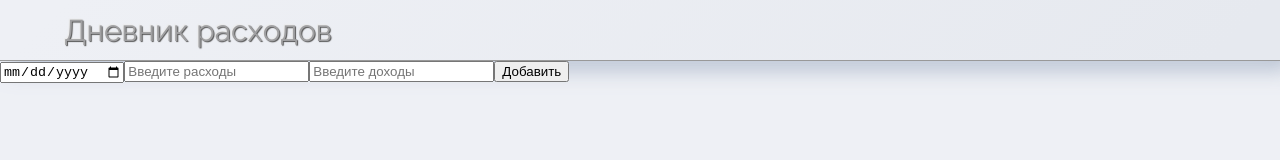
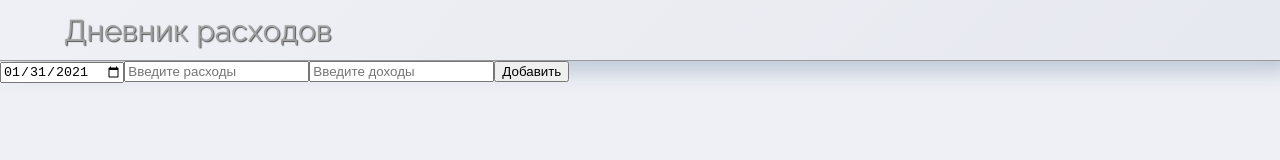
Before and after one commit to RinatYR/day-app, a React (Create React App) app: page / in a window 1280 px wide. Shown: the top 160 px of the page. Built offline with nearby package versions, Linux system fonts and the light colour scheme.

Commit message:
забрали из input введеные значения и поиестили их в новый объект

```diff
--- a/src/components/app/App.js
+++ b/src/components/app/App.js
@@ -2,7 +2,7 @@ import './App.css';
 import Header from '../header/Header';
 import PayList from '../pay-list/PayList';
 import { useContext, useState } from 'react';
-import { getDateNow, clearSymbol } from '../../utils/formUtils';
+import { getDateNow, clearSymbol, MONTH_RU } from '../../utils/formUtils';
 
 const payItems = [
   {day: '07', mounth: 'ЯНВ', year: '20', positive: 3000, negative: 543},
@@ -26,6 +26,17 @@ const [negative, setNegative] = useState('');
 
 /*Стейт дохода   */
 const [positive, setPositive] = useState('');
+
+
+const handlerAddDay = () =>{
+
+  const dateParse = date.split('-');
+  const day = dateParse[2];
+  const mounth = MONTH_RU[parseInt(dateParse[1])];
+  const year = dateParse[0].slice(2);
+  const result = {day , mounth, year , positive, negative};
+  console.log(result);
+}
 
 // const handlerInputText = (e) => {
 
@@ -58,9 +69,9 @@ const [positive, setPositive] = useState('');
       {/* <PayList payItems={payItems} /> */}
       <div>
           <input type="date" onInput={(e) => setDate(e.target.value)} value={date}/>
-          <input type="text" onInput={(e) => setNegative(clearSymbol(e.target.value))} value={negative} placeholder="Введите расходы"/>
-          <input type="text" onInput={(e) => setPositive(e.target.value)} value={positive} placeholder="Введите доходы"/>
-          <button>Добавить</button>
+          <input type="text" onInput={(e) => setNegative(clearSymbol(e.target.value, negative))} value={negative} placeholder="Введите расходы"/>
+          <input type="text" onInput={(e) => setPositive(clearSymbol(e.target.value, positive))} value={positive} placeholder="Введите доходы"/>
+          <button onClick={handlerAddDay}>Добавить</button>
       </div>
       {/* <input type="text" onInput={handlerInputText} value={inputText}/>
       <button class="num" onClick={buttonClick}>1</button> */}
--- a/src/utils/formUtils.js
+++ b/src/utils/formUtils.js
@@ -3,17 +3,36 @@
 */
 export const getDateNow = () => {
     const dateNow = new Date();
-    const yearNow = dateNow.getFullYear() < 10 ? '0' + dateNow.getFullYear() : dateNow.getFullYear();
-    const monthNow = dateNow.getMonth() < 10 ? '0' + dateNow.getMonth() : dateNow.getMonth();
-    const dayNow = dateNow.getDate() < 10 ? '0' + dateNow.getDate() : dateNow.getDate();
-    return `${yearNow}-${monthNow}-${dayNow}`
+    const year = dateNow.getFullYear() < 10 ? '0' + dateNow.getFullYear() : dateNow.getFullYear();
+    const monthNow = dateNow.getMonth() + 1;
+    const month = monthNow < 10 ? '0' + monthNow : monthNow;
+    const day = dateNow.getDate() < 10 ? '0' + dateNow.getDate() : dateNow.getDate();
+    return `${year}-${month}-${day}`
   }
 
 
 
-  export const clearSymbol = (str) => {
-
+  export const clearSymbol = (str, prevState) => {
     const num = Math.abs(parseInt(str));
-    return num ? num : '';  /*если num не число, то передаем 0, иначе num*/
+    const result = (''+num).length < 10 ? num : prevState;
+    return result ? result : '';  /*если num не число, то передаем 0, иначе num*/
 
   }
+
+
+  export const MONTH_RU = [
+         0,
+        'ЯВН',
+        'ФЕВ',
+        'МАР',
+        'АПР',
+        'МАЙ',
+        'ИЮН',
+        'ИЮЛ',
+        'АВГ',
+        'СЕН',
+        'ОКТ',
+        'НОЯ',
+        'ДЕК',
+
+  ]
```
